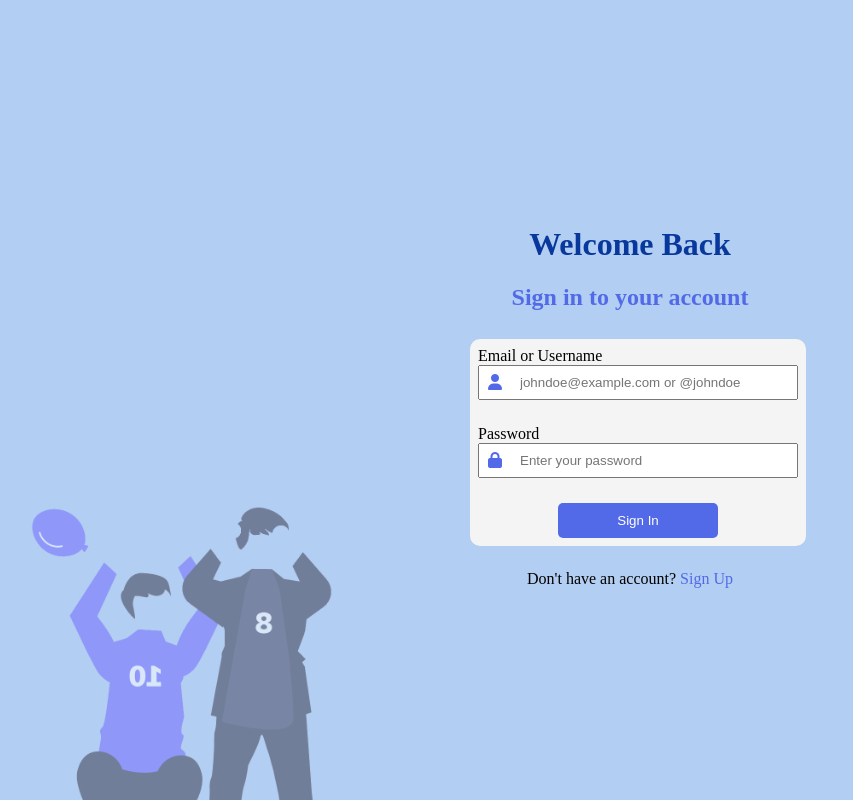
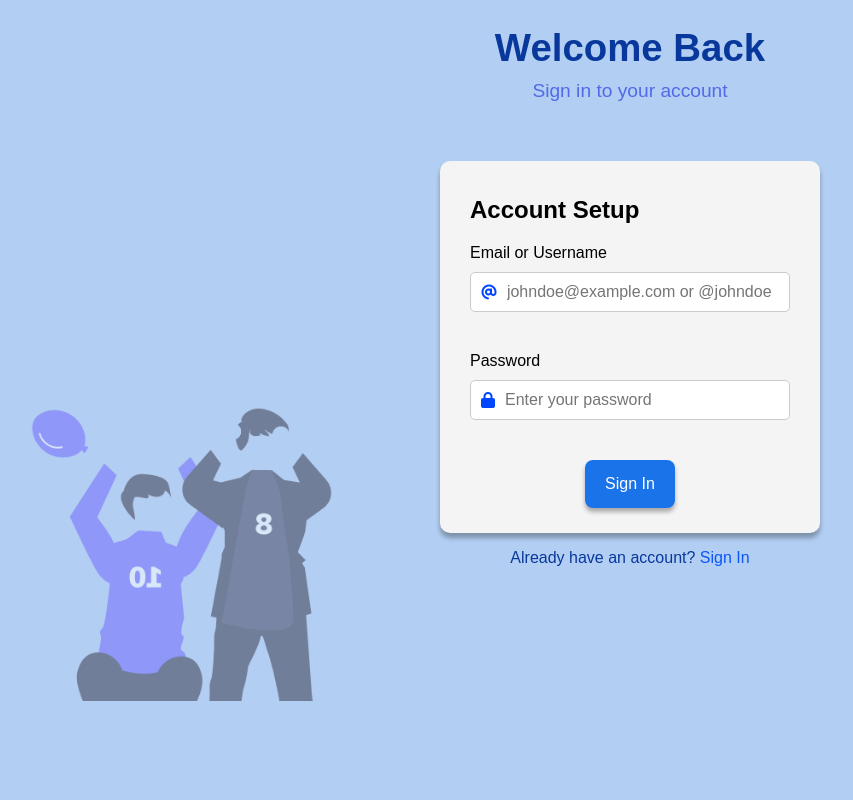
Before and after one commit to Sublimeful/SparkHacks-2025, a website: page app/public/signin/index.html in a window 1280 px wide. Shown: the whole page, without its empty margins (10-863 px from the left). Drawn offline with Linux system fonts and the light colour scheme.

Commit message:
sign in done

```diff
--- a/app/public/business_signup/index.css
+++ b/app/public/business_signup/index.css
@@ -161,6 +161,8 @@ textarea {
     align-items: center;
     gap: 10px;
     width: 7vw;
+    height: 6vh;
+    filter: drop-shadow(0 4px 2px rgba(0, 0, 0, 0.3));
 }
 
 .next-btn:hover {
--- a/app/public/signin/index.css
+++ b/app/public/signin/index.css
@@ -1,108 +1,120 @@
 body, html {
     margin: 0;
     padding: 0;
+    padding-bottom: 5vh;
+    background-color: #B2CEF2;
+    font-family: sans-serif;
     display: flex;
     flex-direction: column;
+    align-items: center;
+    position: relative;
+}
+
+/* colors */
+.filter-blue {
+    filter: invert(16%) sepia(93%) saturate(5025%) hue-rotate(227deg) brightness(100%) contrast(113%);
+}
+
+.filter-white {
+    filter: invert(97%) sepia(46%) saturate(3%) hue-rotate(215deg) brightness(119%) contrast(100%);
+}
+/* colors */
+
+.heading {
+    display: flex;
+    flex-direction: column;
+    gap: 0;
+    text-align: center;
+    width: 50vw;
+    margin-bottom: 20px;
+}
+
+.heading h1 {
+    color: #09389D;
+    font-size: 3vw;
+    margin-bottom: 10px;
+}
+
+.heading p {
+    color: #526AE7;
+    margin-top: 0;
+    width: 100%;
+    align-self: center;
+    font-size: 1.5vw;
+}
+
+.form-card {
+    background: #F4F4F4;
+    padding-left: 30px;
+    padding-top: 15px;
+    padding-right: 30px;
+    padding-bottom: 15px;
+    border-radius: 10px;
+    box-shadow: 0px 5px 5px rgba(0, 0, 0, 0.3);
+    text-align: left;
+    z-index: 1;
+    width: 25vw;
+    margin-top: 20px;
+}
+
+.input-container {
+    display: flex;
+    align-items: center;
+    border: 1px solid #CBCBCB;
+    border-radius: 5px;
+    background: white;
+    margin-bottom: 5vh;
+    margin-top: 10px;
+}
+
+.input-container .icon {
+    margin-left: 10px;
+    width: 5%;
+    aspect-ratio: 1/1;
+}
+
+input {
+    width: 100%;
+    padding: 10px;
+    border: none;
+    border-radius: 5px;
+    font-size: 2vh;
+    font-family: sans-serif;
+    outline: none;
+}
+
+.buttons {
+    display: flex;
+    justify-content: center;
+}
+
+.sign-in {
+    background-color: #1a73e8;
+    color: white;
+    border: none;
+    border-radius: 8px;
+    cursor: pointer;
+    font-size: 2vh;
+    display: flex;
     justify-content: center;
     align-items: center;
-    background-color: #B2CEF2;
-    height: 100vh;
+    gap: 10px;
+    width: 7vw;
+    filter: drop-shadow(0 4px 2px rgba(0, 0, 0, 0.3));
+    margin-bottom: 10px;
+    height: 6vh;
 }
 
-h1 {
-    text-align: center;
-    color: #09389D;
-}
-
-h2 {
-    text-align: center;
-    color: #526AE7;
-}
-
-#headers {
-    padding-top: 2.5%;
-}
-
-.signup_border {
-    border-radius: 10px;
-    background: #ffffff;
-    width: 25vw;
-    height: auto;
-    padding: 2.5%;
-    margin: 2.5% auto;
-    display: flex;
-    justify-content: center;
-    background-color: #F4F4F4;
-}
-
-#signup_form {
-    display: flex;
-    flex-direction: column;
-    justify-content: space-evenly;
-    row-gap: 10px;
-    width: 100%;
-}
-
-.signup_input {
-    width: 100%;
-    padding: 8px 8px 8px 40px; /* Adjust padding to make space for the icon */
-    box-sizing: border-box;
-}
-
-#submit {
-    width: 50%;
-    align-self: center;
-    padding: 10px;
-    background-color: #526AE7;
-    color: white;
-    border: none;
-    border-radius: 5px;
-    cursor: pointer;
-}
-
-.form_element {
-    display: grid;
-    padding-bottom: 15px;
-}
-
-p {
-    text-align: center;
-}
-
-a {
-    color: #526AE7;
-    text-decoration: none;
-}
-
-a:hover {
-    text-decoration: underline;
+.sign-in:hover {
+    background-color: #0f5abb;
 }
 
 #people {
     position: absolute;
-    display: flex;
     height: auto;
     opacity: 0.5;
-    bottom: 0px;
-    left: 0px;
+    bottom: 0;
+    left: -25vw;
+    top: 45vh;
     width: 30vw;
 }
-
-.input-container {
-    position: relative;
-    width: 100%;
-}
-
-.icon {
-    position: absolute;
-    left: 10px;
-    top: 50%;
-    transform: translateY(-50%);
-    color: #526AE7;
-}
-
-.error-message {
-    color: red;
-    font-size: 0.875em;
-    margin-top: 5px;
-}
--- a/app/public/signin/index.html
+++ b/app/public/signin/index.html
@@ -6,30 +6,30 @@
 </head>
 <body>
     <img src="../assets/user_signin.png" id="people">
-    <div id="headers">
+    <div class="heading">
         <h1>Welcome Back</h1>
-        <h2>Sign in to your account</h2>
+        <p>Sign in to your account</p>
     </div>
-    <div class="signup_border">
-        <form id="signup_form">
-            <div class="form_element">
-                <label>Email or Username</label>
-                <div class="input-container">
-                    <i class="fas fa-user icon"></i>
-                    <input class="signup_input" id="email_username" type="text" placeholder="johndoe@example.com or @johndoe">
-                </div>
-            </div>
+    <div class="form-card">
+        <h2>Account Setup</h2>
 
-            <div class="form_element">
-                <label>Password</label>
-                <div class="input-container">
-                    <i class="fas fa-lock icon"></i>
-                    <input class="signup_input" id="password" type="password" placeholder="Enter your password">
-                </div>
-            </div>
-            <input id="submit" type="submit" value="Sign In">
-        </form>
+        <label for="username">Email or Username</label>
+        <div class="input-container">
+            <i class="icon fa-solid fa-at filter-blue"></i>
+            <input type="text" id="username" placeholder="johndoe@example.com or @johndoe">
+        </div>
+
+        <label for="password">Password</label>
+        <div class="input-container">
+            <i class="icon fa-solid fa-lock filter-blue"></i>
+            <input type="password" id="password" placeholder="Enter your password">
+        </div>
+        <div class="buttons">
+            <button class="sign-in">
+                <p>Sign In</p>
+            </button>
+        </div>
     </div>
-    <p>Don't have an account? <a href="#">Sign Up</a></p>
+    <p style="color: #09389D">Already have an account? <a href="#" style="text-decoration: none; color: #0C56F6">Sign In</a></p>
 </body>
 </html>
```
Also changed, not shown: app/public/business_signup/index.html (+2 -2 lines).
